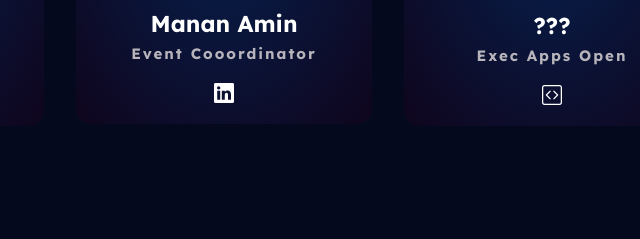
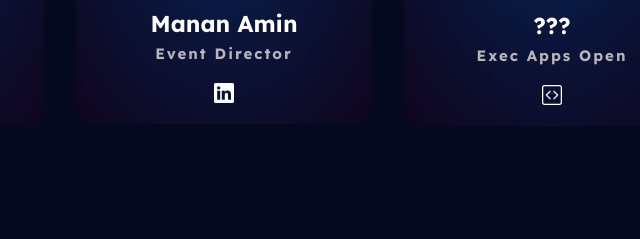
Before and after one commit to justinlam6/EdgeHacks, a plain HTML site: page index.html in a window 1280 px wide. Shown: the part 3517-3756 px from the top of the page, 580-1220 px from the left. Drawn offline with nearby package versions, Linux system fonts and the light colour scheme; a script that the page names is missing.

Commit message:
Add files via upload

```diff
--- a/index.html
+++ b/index.html
@@ -504,7 +504,7 @@
           <div class="box" >
             <img src="assets/manan.png" />
             <h3>Manan Amin</h3>
-            <h5>Event Cooordinator </h5>
+            <h5>Event Director </h5>
             <div class="icons">
               <a href="https://www.linkedin.com/in/manan-m-amin/"><i class="bi bi-linkedin"></i></a>
             </div>
```
